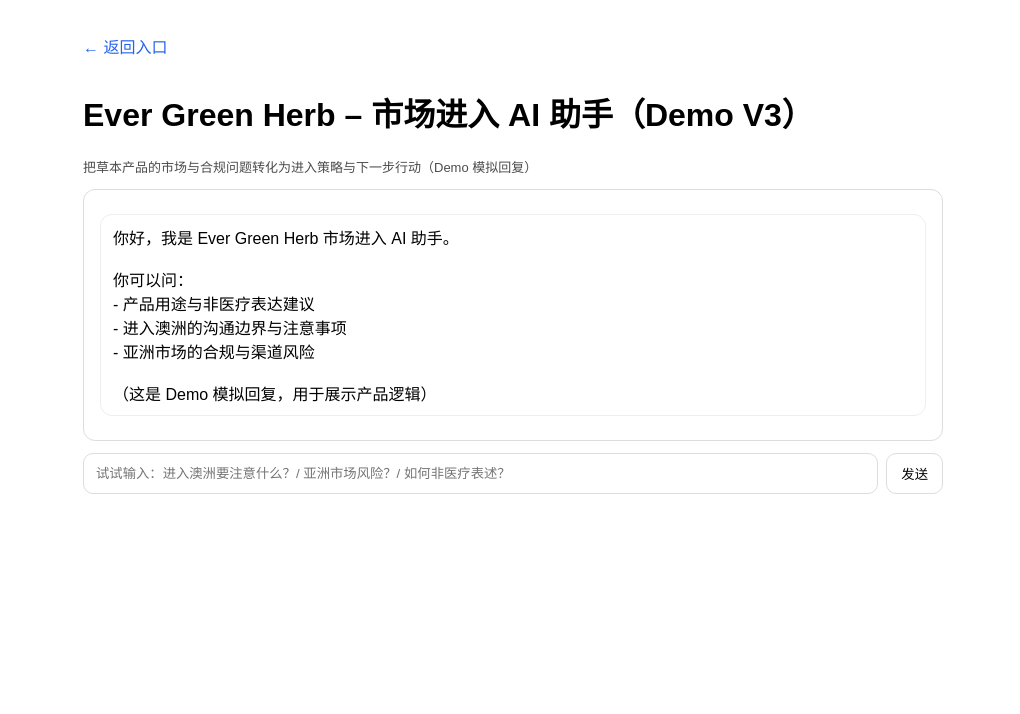
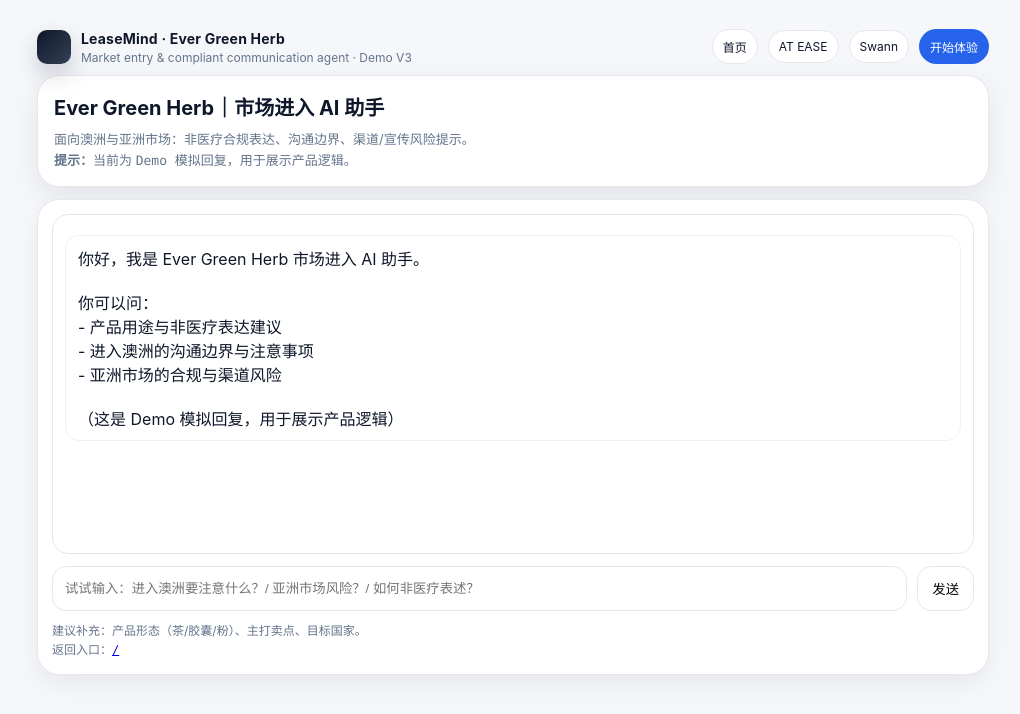
Before and after one commit to jimshek313-creator/leasemind-v2, a plain HTML site: page evergreen.html in a window 1280 px wide. Shown: the whole page, without its empty margins (127-1147 px from the left). Drawn offline with Linux system fonts and the light colour scheme.

Commit message:
Update evergreen.html

```diff
--- a/evergreen.html
+++ b/evergreen.html
@@ -2,36 +2,83 @@
 <html lang="zh">
 <head>
   <meta charset="UTF-8" />
-  <meta name="viewport" content="width=device-width, initial-scale=1.0" />
-  <title>Ever Green Herb – Demo V3</title>
+  <meta name="viewport" content="width=device-width, initial-scale=1.0"/>
+  <title>Ever Green Herb · LeaseMind Demo V3</title>
+  <link rel="icon" href="data:,">
   <style>
-    body { font-family: Arial, sans-serif; max-width: 860px; margin: 24px auto; padding: 0 12px; }
-    .box { border: 1px solid #ddd; border-radius: 12px; padding: 16px; }
-    .msg { padding: 10px 12px; border: 1px solid #eee; border-radius: 12px; margin: 8px 0; white-space: pre-wrap; }
-    .user { text-align: right; background: #fafafa; }
-    .assistant { text-align: left; }
-    .row { display: flex; gap: 8px; margin-top: 12px; }
-    input { flex: 1; padding: 10px 12px; border-radius: 10px; border: 1px solid #ddd; }
-    button { padding: 10px 14px; border-radius: 10px; border: 1px solid #ddd; background: white; cursor: pointer; }
-    button:disabled { opacity: .6; cursor: not-allowed; }
-    .hint { font-size: 13px; opacity: .7; margin-top: 8px; }
-    a.back{display:inline-block;margin:10px 0;text-decoration:none;color:#2563eb;}
+    :root{--bg:#f6f7fb;--card:#fff;--text:#0f172a;--muted:#64748b;--line:#e5e7eb;--blue:#2563eb;--blue2:#1d4ed8;--shadow:0 10px 30px rgba(2,6,23,.08);}
+    *{box-sizing:border-box}
+    body{margin:0;font-family:ui-sans-serif,-apple-system,Segoe UI,Roboto,Arial;background:var(--bg);color:var(--text);}
+    .wrap{max-width:980px;margin:0 auto;padding:18px 14px 60px;}
+    .topbar{display:flex;align-items:center;justify-content:space-between;gap:12px;padding:10px 0;}
+    .brand{display:flex;gap:10px;align-items:center;}
+    .logo{width:34px;height:34px;border-radius:10px;background:linear-gradient(135deg,#0f172a,#334155);box-shadow:0 10px 25px rgba(2,6,23,.18);}
+    .brand b{font-size:14px;letter-spacing:.2px}
+    .brand span{display:block;font-size:12px;color:var(--muted);margin-top:2px}
+    .nav{display:flex;gap:10px;align-items:center;flex-wrap:wrap;justify-content:flex-end;}
+    .pill{font-size:12px;padding:8px 10px;border:1px solid var(--line);border-radius:999px;background:#fff;text-decoration:none;color:inherit;}
+    .pill:hover{border-color:#cbd5e1}
+    .cta{background:var(--blue);color:#fff;border-color:transparent;}
+    .cta:hover{background:var(--blue2)}
+    .hero{background:#fff;border:1px solid var(--line);border-radius:22px;box-shadow:var(--shadow);padding:16px 16px 14px;}
+    .hero h1{margin:0;font-size:20px}
+    .hero p{margin:8px 0 0;color:var(--muted);font-size:13px;line-height:1.6}
+    .app{margin-top:12px;background:#fff;border:1px solid var(--line);border-radius:22px;box-shadow:0 10px 25px rgba(2,6,23,.06);padding:14px;}
+    .chat{border:1px solid var(--line);border-radius:16px;padding:12px;background:#fff;min-height:340px;}
+    .msg{padding:10px 12px;border:1px solid #eef2f7;border-radius:14px;margin:8px 0;white-space:pre-wrap;}
+    .user{text-align:right;background:#fafafa;}
+    .assistant{text-align:left;background:#fff;}
+    .row{display:flex;gap:10px;margin-top:12px;}
+    input{flex:1;padding:12px 12px;border-radius:14px;border:1px solid var(--line);background:#fff;}
+    button{padding:12px 14px;border-radius:14px;border:1px solid var(--line);background:#fff;cursor:pointer;}
+    button:hover{border-color:#cbd5e1}
+    button:disabled{opacity:.6;cursor:not-allowed;}
+    .foot{margin-top:10px;color:var(--muted);font-size:12px;line-height:1.6}
+    .mono{font-family:ui-monospace,SFMono-Regular,Menlo,Consolas,monospace;}
+    @media (max-width:720px){.row{flex-direction:column}button{width:100%}}
   </style>
 </head>
 <body>
-  <a class="back" href="/">← 返回入口</a>
-  <h1>Ever Green Herb – 市场进入 AI 助手（Demo V3）</h1>
-  <p class="hint">把草本产品的市场与合规问题转化为进入策略与下一步行动（Demo 模拟回复）</p>
+  <div class="wrap">
+    <div class="topbar">
+      <div class="brand">
+        <div class="logo"></div>
+        <div>
+          <b>LeaseMind · Ever Green Herb</b>
+          <span>Market entry & compliant communication agent · Demo V3</span>
+        </div>
+      </div>
+      <div class="nav">
+        <a class="pill" href="/">首页</a>
+        <a class="pill" href="/at_ease.html">AT EASE</a>
+        <a class="pill" href="/swann.html">Swann</a>
+        <a class="pill cta" href="#chat">开始体验</a>
+      </div>
+    </div>
 
-  <div class="box" id="chat"></div>
+    <div class="hero">
+      <h1>Ever Green Herb｜市场进入 AI 助手</h1>
+      <p>面向澳洲与亚洲市场：非医疗合规表达、沟通边界、渠道/宣传风险提示。<br>
+      <b>提示：</b>当前为 <span class="mono">Demo 模拟回复</span>，用于展示产品逻辑。</p>
+    </div>
 
-  <div class="row">
-    <input id="inp" placeholder="试试输入：进入澳洲要注意什么？/ 亚洲市场风险？/ 如何非医疗表述？" />
-    <button id="btn">发送</button>
+    <div class="app" id="chat">
+      <div class="chat" id="chatbox"></div>
+
+      <div class="row">
+        <input id="inp" placeholder="试试输入：进入澳洲要注意什么？/ 亚洲市场风险？/ 如何非医疗表述？" />
+        <button id="btn">发送</button>
+      </div>
+
+      <div class="foot">
+        建议补充：产品形态（茶/胶囊/粉）、主打卖点、目标国家。<br>
+        返回入口：<a href="/" class="mono">/</a>
+      </div>
+    </div>
   </div>
 
   <script>
-    const chat = document.getElementById("chat");
+    const chat = document.getElementById("chatbox");
     const inp = document.getElementById("inp");
     const btn = document.getElementById("btn");
 
@@ -40,6 +87,7 @@
       div.className = "msg " + (role === "user" ? "user" : "assistant");
       div.textContent = text;
       chat.appendChild(div);
+      chat.scrollTop = chat.scrollHeight;
       window.scrollTo(0, document.body.scrollHeight);
     }
 
```
